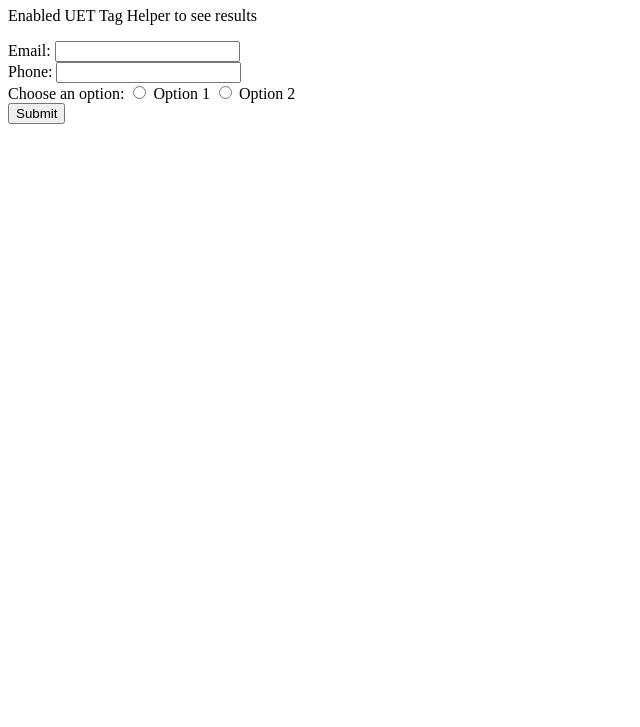
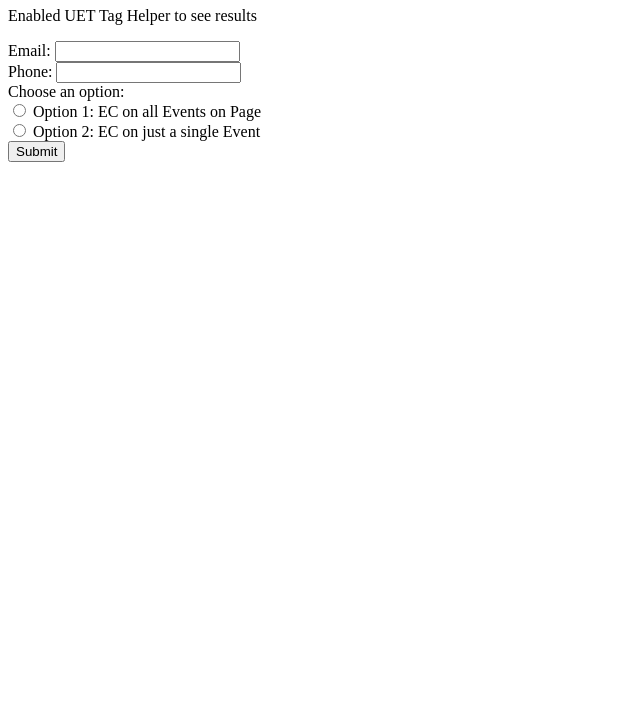
Before and after one commit to phillipmolock/uetenhancedconversions, a plain HTML site: page index.html in a window 1280 px wide. Shown: the part 73-800 px from the top of the page, without its empty margins (0-640 px from the left). Drawn offline with Linux system fonts and the light colour scheme.

Commit message:
Update index.html

```diff
--- a/index.html
+++ b/index.html
@@ -38,9 +38,6 @@
             console.log("Email:", email);
             console.log("Phone:", phone);
             console.log("selectedOption:", selectedOption);
-
-            // For demonstration purposes, let's display an alert
-            alert(`Thank you! You submitted:\nEmail: ${email}\nPhone: ${phone}`);
         }
     </script>
 </head>
@@ -54,11 +51,11 @@
         <label for="phone">Phone:</label>
         <input type="tel" id="phone" name="phone" required><br>
 
-        <label>Choose an option:</label>
+        <label>Choose an option:</label><br>
         <input type="radio" id="option1" name="option" value="Option 1" required>
-        <label for="option1">Option 1</label>
+        <label for="option1">Option 1: EC on all Events on Page</label><br>
         <input type="radio" id="option2" name="option" value="Option 2" required>
-        <label for="option2">Option 2</label><br>
+        <label for="option2">Option 2: EC on just a single Event</label><br>
 
         <button type="button" onclick="formSubmit()">Submit</button>
     </form>
```
